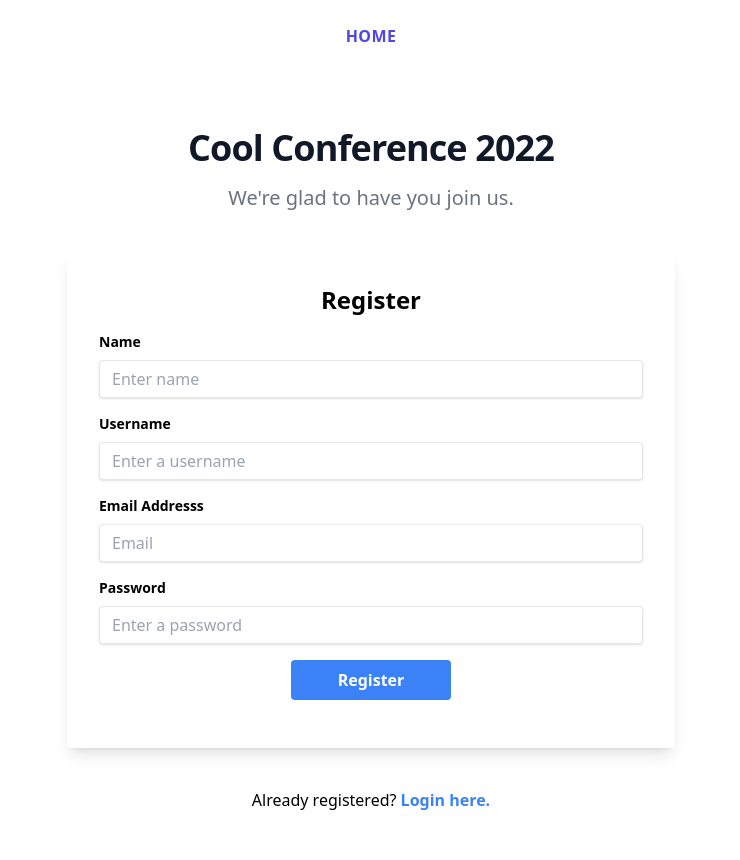
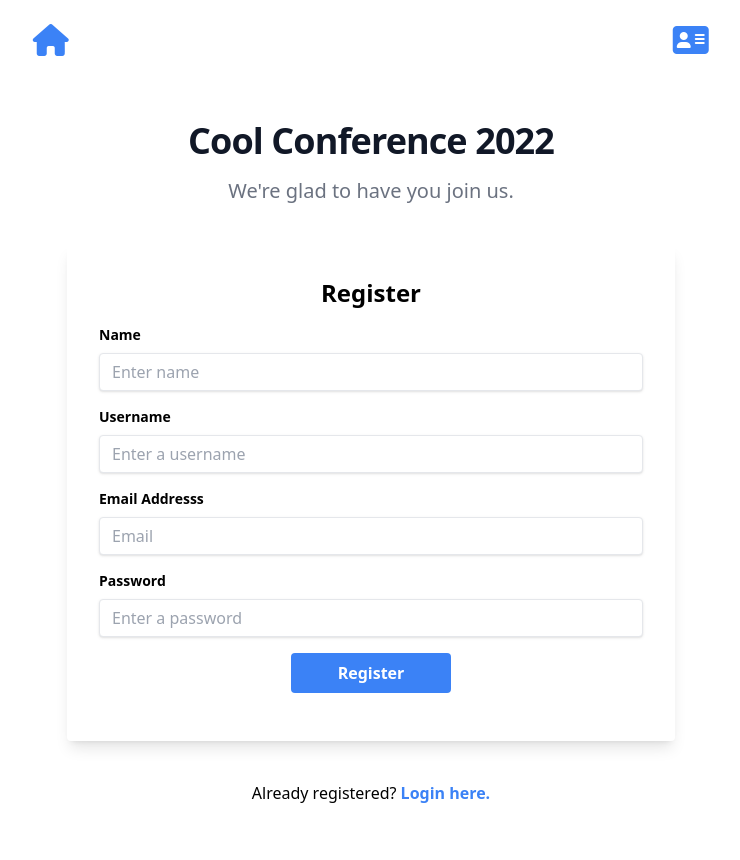
Before and after one commit to jonathanjacka/node_js_projects, a Node server app: page /register in a window 1280 px wide. Shown: the whole page, without its empty margins (269-1009 px from the left). After the commit the page ends 803 px from the top, so only its background shows below. Run offline with Node 20, Linux system fonts and the light colour scheme; some libraries are stand-ins or nearby versions.

Commit message:
Updated main layout display

```diff
--- a/web_app/public/css/main.css
+++ b/web_app/public/css/main.css
@@ -560,8 +560,20 @@ Ensure the default browser behavior of the `hidden` attribute.
           appearance: none;
 }
 
+.items-center {
+  align-items: center;
+}
+
 .justify-center {
   justify-content: center;
+}
+
+.justify-between {
+  justify-content: space-between;
+}
+
+.justify-around {
+  justify-content: space-around;
 }
 
 .space-y-10 > :not([hidden]) ~ :not([hidden]) {
@@ -765,6 +777,11 @@ Ensure the default browser behavior of the `hidden` attribute.
   color: rgb(79 70 229 / var(--tw-text-opacity));
 }
 
+.text-blue-600 {
+  --tw-text-opacity: 1;
+  color: rgb(37 99 235 / var(--tw-text-opacity));
+}
+
 .shadow-lg {
   --tw-shadow: 0 10px 15px -3px rgb(0 0 0 / 0.1), 0 4px 6px -4px rgb(0 0 0 / 0.1);
   --tw-shadow-colored: 0 10px 15px -3px var(--tw-shadow-color), 0 4px 6px -4px var(--tw-shadow-color);
@@ -912,4 +929,8 @@ Ensure the default browser behavior of the `hidden` attribute.
   .lg\:text-center {
     text-align: center;
   }
+
+  .lg\:text-right {
+    text-align: right;
+  }
 }
--- a/web_app/src/views/layouts/main-layout.hbs
+++ b/web_app/src/views/layouts/main-layout.hbs
@@ -19,14 +19,20 @@
   <body>
     <header>
 
-      <nav>
+      <nav class='flex justify-around items-center mt-4'>
 
         <div class='lg:text-center p-6'>
           <a href='/'>
-            <h2
-              class='text-base text-indigo-600 font-semibold tracking-wide uppercase'
-            >
-              Home
+            <h2 class='text-base text-blue-500 tracking-wide'>
+              <i class='fa-solid fa-house fa-2xl'></i>
+            </h2>
+          </a>
+        </div>
+
+        <div class='lg:text-right p-6'>
+          <a href='/register'>
+            <h2 class='text-base text-blue-500 tracking-wide'>
+              <i class='fa-solid fa-address-card fa-2xl'></i>
             </h2>
           </a>
         </div>
```
